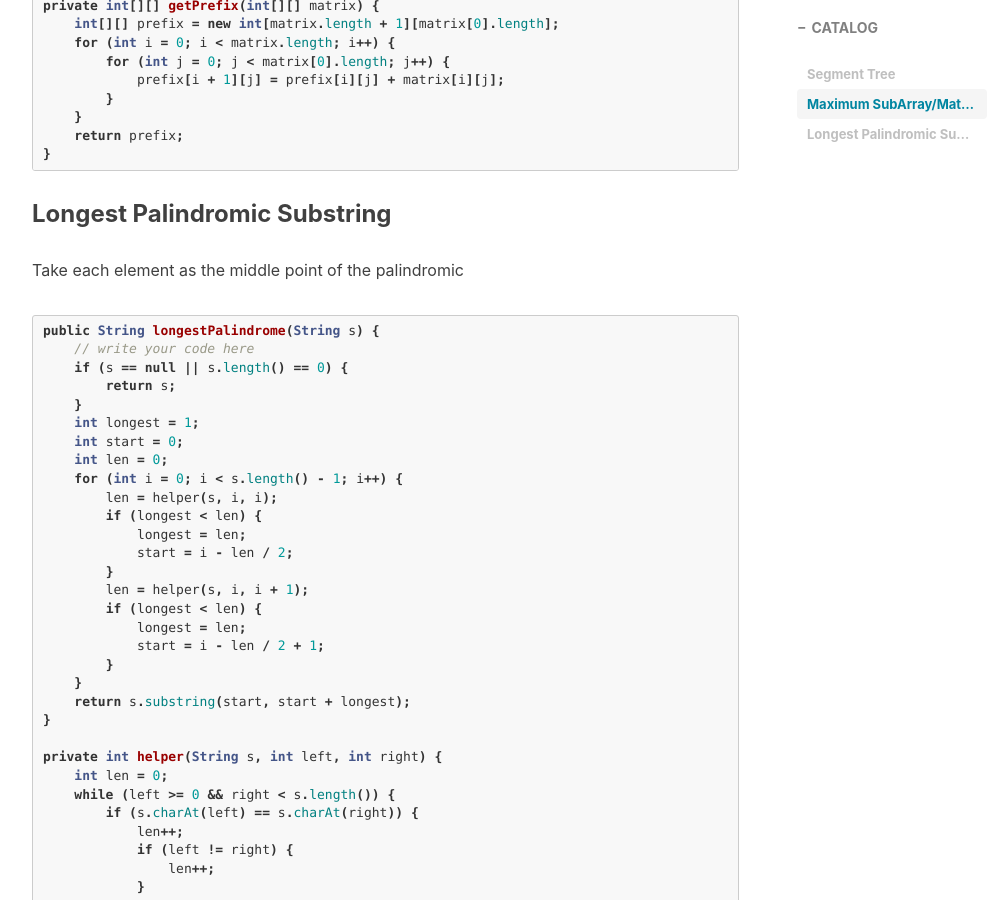
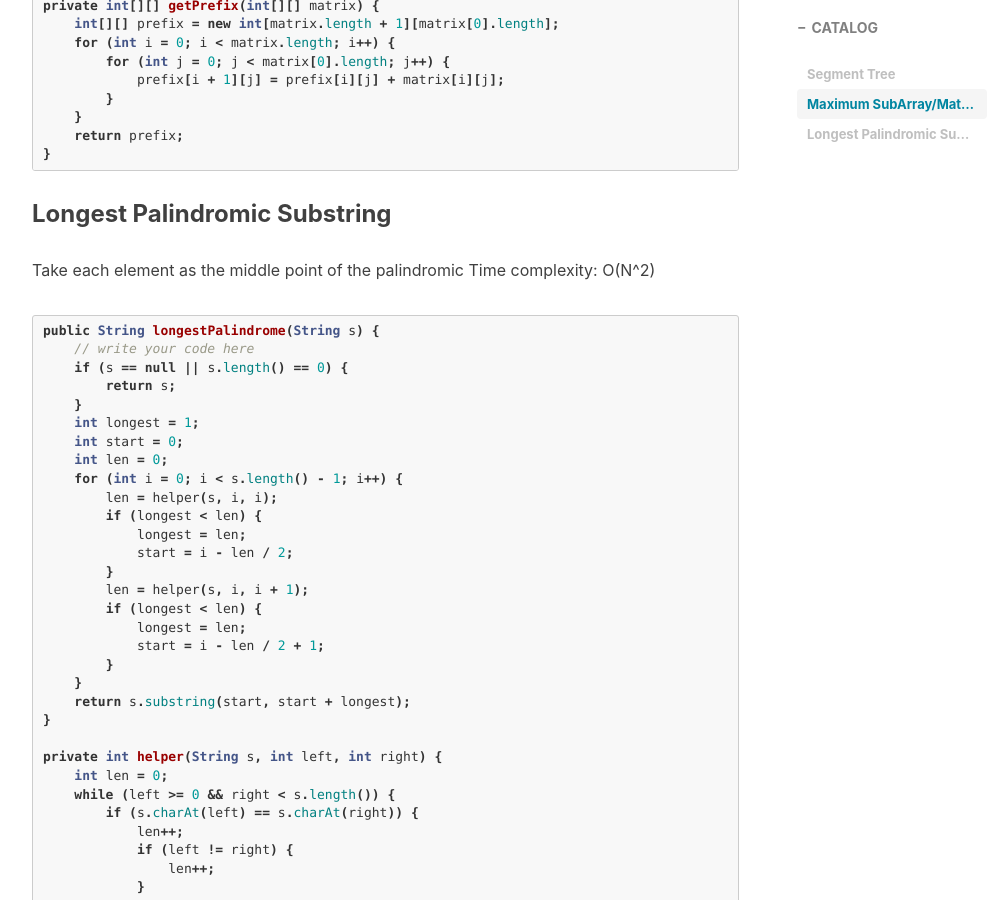
Before and after one commit to CodingMrWang/codingmrwang.github.io, a Jekyll site: the page built from _posts/2018-12-19-datastructure.md, in a window 1280 px wide and 900 px high, scrolled down 2859 px. Shown: the whole window, without its empty margins (233-1237 px from the left). Built offline with Jekyll 4.4.1, drawn with Linux system fonts in a browser that asks for light colours; nearby versions of some CDN libraries; comment, search, counter and statistics services are not loaded.

Commit message:
Update 2018-12-19-datastructure.md

````diff
--- a/_posts/2018-12-19-datastructure.md
+++ b/_posts/2018-12-19-datastructure.md
@@ -138,6 +138,7 @@ private int[][] getPrefix(int[][] matrix) {
 ### Longest Palindromic Substring
 
 Take each element as the middle point of the palindromic
+Time complexity: O(N^2)
 
 ```java
 public String longestPalindrome(String s) {
````
